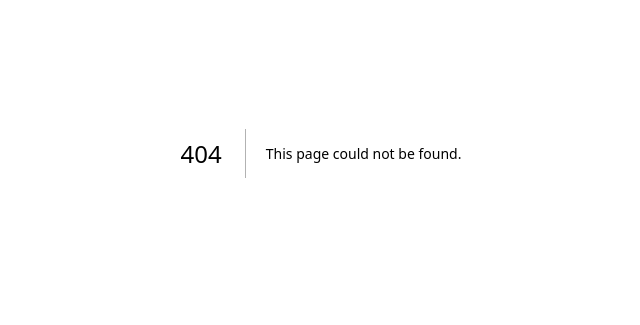
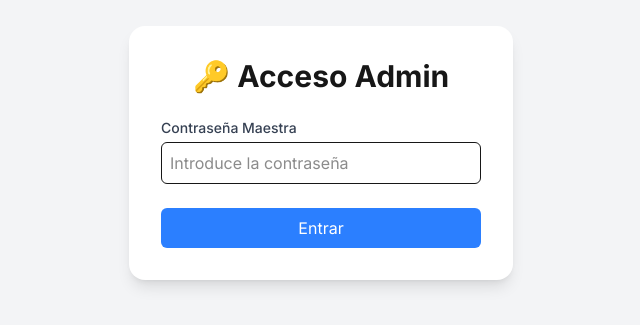
Before and after one commit to xMARKITUSx/projecte-ous, a Next.js app: page /login in a window 1280 px wide. Before the commit this address had no page. Shown: the part 247-572 px from the top of the page, without its empty margins (319-959 px from the left). Built offline with nearby package versions, Linux system fonts and the light colour scheme; no server answers.

Commit message:
Preparando para despliegue en Netlify

```diff
--- a/app/admin/page.tsx
+++ b/app/admin/page.tsx
@@ -3,12 +3,15 @@
 'use client';
 
 import { useState, useEffect, useMemo } from 'react';
-import { db } from '@/firebase';
+import { db, app } from '@/firebase';
+// LÍNEAS CORREGIDAS:
 import { collection, getDocs, query, orderBy, doc, updateDoc, deleteDoc, writeBatch, Timestamp } from 'firebase/firestore';
+import { getAuth, signOut } from "firebase/auth";
 import Link from 'next/link';
 import Modal from '@/components/Modal';
 import { useTranslation } from '@/contexts/LanguageContext';
 import LanguageSwitcher from '@/components/LanguageSwitcher';
+import ProtectedRoute from '@/components/ProtectedRoute';
 
 export type Pedido = {
   id: string;
@@ -24,7 +27,7 @@ export type Pedido = {
   };
 };
 
-export default function AdminPage() {
+function AdminPageContent() {
   const { t } = useTranslation();
   const [pedidos, setPedidos] = useState<Pedido[]>([]);
   const [loading, setLoading] = useState(true);
@@ -50,10 +53,7 @@ export default function AdminPage() {
       setLoading(false);
     }
   };
-
-  useEffect(() => {
-    fetchPedidos();
-  }, []);
+  useEffect(() => { fetchPedidos(); }, []);
 
   const estadisticas = useMemo(() => {
     const pedidosPendientes = pedidos.filter(p => p.estado === 'pendiente');
@@ -100,11 +100,19 @@ export default function AdminPage() {
     setShowDeleteAllModal(false);
   };
 
+  const handleLogout = async () => {
+    const auth = getAuth(app);
+    await signOut(auth);
+  };
+
   return (
     <div className="min-h-screen bg-gray-100">
       <header className="bg-white shadow-md p-4 flex justify-between items-center sticky top-0 z-10">
         <h1 className="text-2xl font-bold text-gray-800">📦 {t('orderManagement')}</h1>
         <div className="flex items-center space-x-4">
+          <button onClick={handleLogout} className="bg-gray-500 text-white font-semibold py-2 px-4 rounded-lg hover:bg-gray-600">
+            Cerrar Sesión
+          </button>
           <LanguageSwitcher />
           <Link href="/monitor" className="bg-purple-500 text-white font-semibold py-2 px-4 rounded-lg hover:bg-purple-600 flex items-center gap-2">
             📊 {t('realtimeMonitor')}
@@ -114,12 +122,11 @@ export default function AdminPage() {
               {t('deleteAll')}
             </button>
           )}
-          <Link href="/" className="bg-gray-200 text-gray-700 font-semibold py-2 px-4 rounded-lg hover:bg-gray-300">
+          <Link href="/" className="bg-gray-200 text-white font-semibold py-2 px-4 rounded-lg hover:bg-gray-300">
             {t('backToForm')}
           </Link>
         </div>
       </header>
-
       <main className="p-4 md:p-8">
         <div className="grid grid-cols-1 md:grid-cols-3 gap-6">
           <div className="bg-gradient-to-br from-blue-400 to-blue-600 text-white p-6 rounded-xl shadow-lg">
@@ -135,7 +142,6 @@ export default function AdminPage() {
             <p className="text-5xl font-extrabold mt-2">{estadisticas.garrafasAceite}</p>
           </div>
         </div>
-
         <div className="mt-8">
           {loading && <p className="text-center text-gray-500">{t('loadingOrders')}</p>}
           {error && <p className="text-center text-red-500 font-semibold">{error}</p>}
@@ -178,7 +184,6 @@ export default function AdminPage() {
           )}
         </div>
       </main>
-
       <Modal isOpen={showDeleteAllModal} onClose={() => setShowDeleteAllModal(false)}>
         <div className="space-y-4">
           <span className="text-5xl">⚠️</span>
@@ -190,12 +195,11 @@ export default function AdminPage() {
           </div>
         </div>
       </Modal>
-
       <Modal isOpen={!!pedidoParaEliminar} onClose={() => setPedidoParaEliminar(null)}>
         <div className="space-y-4">
           <span className="text-5xl">🗑️</span>
           <h2 className="text-2xl font-bold text-gray-900">Confirmar Eliminación</h2>
-          <p className="text-gray-600">¿Seguro que quieres eliminar el pedido de <strong>{pedidoParaEliminar?.cliente}</strong>?<br/>Esta acción no se puede deshacer.</p>
+          <p className="text-gray-600">¿Seguro que quieres eliminar el pedido de <strong>{pedidoParaEliminar?.cliente}</strong>?<br />Esta acción no se puede deshacer.</p>
           <div className="flex justify-center space-x-4 pt-4">
             <button onClick={handleConfirmDelete} className="bg-red-500 text-white font-bold py-2 px-6 rounded-lg hover:bg-red-600">Sí, eliminar</button>
             <button onClick={() => setPedidoParaEliminar(null)} className="bg-gray-300 text-gray-800 font-bold py-2 px-6 rounded-lg hover:bg-gray-400">Cancelar</button>
@@ -205,3 +209,11 @@ export default function AdminPage() {
     </div>
   );
 }
+
+export default function AdminPage() {
+  return (
+    <ProtectedRoute>
+      <AdminPageContent />
+    </ProtectedRoute>
+  );
+}
--- a/app/layout.tsx
+++ b/app/layout.tsx
@@ -1,14 +1,12 @@
 // app/layout.tsx
-'use client'; // ¡Importante! Nuestro Provider usa estado, así que el layout debe ser un Client Component
+'use client';
 
 import { Inter } from "next/font/google";
 import "./globals.css";
-import { LanguageProvider } from "@/contexts/LanguageContext"; // Importamos nuestro Provider
+import { LanguageProvider } from "@/contexts/LanguageContext";
+import { AuthProvider } from "@/contexts/AuthContext"; // Importamos el AuthProvider
 
 const inter = Inter({ subsets: ["latin"] });
-
-// No necesitamos metadata aquí porque es un Client Component
-// export const metadata: Metadata = { ... };
 
 export default function RootLayout({
   children,
@@ -18,10 +16,12 @@ export default function RootLayout({
   return (
     <html lang="es">
       <body className={inter.className}>
-        {/* Envolvemos toda la aplicación con nuestro LanguageProvider */}
-        <LanguageProvider>
-          {children}
-        </LanguageProvider>
+        {/* AuthProvider envuelve a todo, incluido el LanguageProvider */}
+        <AuthProvider>
+          <LanguageProvider>
+            {children}
+          </LanguageProvider>
+        </AuthProvider>
       </body>
     </html>
   );
--- /dev/null
+++ b/app/login/page.tsx
@@ -0,0 +1,77 @@
+// app/login/page.tsx
+'use client';
+
+import { useState, useEffect } from 'react';
+import { getAuth, signInWithEmailAndPassword } from 'firebase/auth';
+import { useRouter } from 'next/navigation';
+import { useAuth } from '@/contexts/AuthContext';
+
+export default function LoginPage() {
+  const [password, setPassword] = useState('');
+  const [error, setError] = useState('');
+  const router = useRouter();
+  const { user, loading } = useAuth();
+
+  // --- ATENCIÓN: CONFIGURACIÓN DE SEGURIDAD ---
+  // Reemplaza estos valores con el email y la contraseña REALES
+  // que creaste en la consola de Firebase.
+const ADMIN_EMAIL = "marcgarrigabrulles2000@gmail.com";
+const ADMIN_PASSWORD = "vitamina";
+  // -------------------------------------------
+
+  useEffect(() => {
+    if (!loading && user) {
+      router.push('/admin');
+    }
+  }, [user, loading, router]);
+
+  const handleLogin = async (e: React.FormEvent) => {
+    e.preventDefault();
+    setError('');
+
+    // Comparamos la contraseña introducida con nuestra contraseña maestra
+    if (password === ADMIN_PASSWORD) {
+      // Si coinciden, usamos las credenciales correctas para iniciar sesión
+      const auth = getAuth();
+      try {
+        await signInWithEmailAndPassword(auth, ADMIN_EMAIL, ADMIN_PASSWORD);
+        router.push('/admin');
+      } catch (err) {
+        // Este error solo debería aparecer si las credenciales de arriba son incorrectas
+        setError('Error de configuración. Contacta al administrador.');
+        console.error("Firebase login failed:", err);
+      }
+    } else {
+      // Si no coinciden, mostramos un error
+      setError('Contraseña incorrecta.');
+    }
+  };
+
+  if (loading || user) {
+    return <p className="text-center mt-20">Cargando...</p>;
+  }
+
+  return (
+    <main className="min-h-screen bg-gray-100 flex items-center justify-center">
+      <div className="w-full max-w-sm bg-white p-8 rounded-2xl shadow-lg">
+        <h1 className="text-3xl font-bold text-center mb-6">🔑 Acceso Admin</h1>
+        <form onSubmit={handleLogin} className="space-y-6">
+          <div>
+            <label htmlFor="password" className="block text-sm font-medium text-gray-700">Contraseña Maestra</label>
+            <input
+              type="password"
+              id="password"
+              value={password}
+              onChange={(e) => setPassword(e.target.value)}
+              required
+              className="w-full mt-1 p-2 border rounded-md focus:ring-blue-500 focus:border-blue-500"
+              placeholder="Introduce la contraseña"
+            />
+          </div>
+          {error && <p className="text-red-500 text-sm text-center">{error}</p>}
+          <button type="submit" className="w-full bg-blue-500 text-white py-2 rounded-md hover:bg-blue-600 active:scale-95 transition-transform">Entrar</button>
+        </form>
+      </div>
+    </main>
+  );
+}
--- /dev/null
+++ b/components/ProtectedRoute.tsx
@@ -0,0 +1,27 @@
+// components/ProtectedRoute.tsx
+'use client';
+
+import { useAuth } from '@/contexts/AuthContext';
+import { useRouter } from 'next/navigation';
+import { useEffect, ReactNode } from 'react';
+
+export default function ProtectedRoute({ children }: { children: ReactNode }) {
+  const { user, loading } = useAuth();
+  const router = useRouter();
+
+  // useEffect se encarga de la redirección
+  useEffect(() => {
+    // Si la carga ha terminado y no hay usuario, redirige a /login
+    if (!loading && !user) {
+      router.push('/login');
+    }
+  }, [user, loading, router]); // Se ejecuta si cambia el usuario, la carga o el router
+
+  // Mientras se carga o si no hay usuario (antes de redirigir), muestra un mensaje
+  if (loading || !user) {
+    return <p className="text-center mt-20">Verificando acceso...</p>;
+  }
+
+  // Si la carga terminó y hay un usuario, muestra el contenido protegido
+  return <>{children}</>;
+}
--- /dev/null
+++ b/contexts/AuthContext.tsx
@@ -0,0 +1,43 @@
+// contexts/AuthContext.tsx
+'use client';
+
+import React, { createContext, useContext, useEffect, useState, ReactNode } from 'react';
+import { getAuth, onAuthStateChanged, User } from 'firebase/auth';
+import { app } from '@/firebase'; // Importa la app que acabamos de exportar
+
+// Define la estructura de los datos que compartirá el contexto
+interface AuthContextType {
+  user: User | null; // El usuario de Firebase, o null si no hay sesión
+  loading: boolean;  // Para saber si todavía está comprobando el estado de la sesión
+}
+
+const AuthContext = createContext<AuthContextType | undefined>(undefined);
+const auth = getAuth(app); // Inicializa el servicio de autenticación
+
+// Componente "Proveedor" que envolverá la aplicación
+export const AuthProvider = ({ children }: { children: ReactNode }) => {
+  const [user, setUser] = useState<User | null>(null);
+  const [loading, setLoading] = useState(true);
+
+  // useEffect se ejecuta una vez para establecer un "espía" que escucha
+  // los cambios de estado de autenticación (login, logout)
+  useEffect(() => {
+    const unsubscribe = onAuthStateChanged(auth, (user) => {
+      setUser(user); // Actualiza el usuario
+      setLoading(false); // Marca la carga como completada
+    });
+    // Limpia el "espía" cuando el componente se desmonta
+    return () => unsubscribe();
+  }, []);
+
+  return <AuthContext.Provider value={{ user, loading }}>{children}</AuthContext.Provider>;
+};
+
+// Hook personalizado para acceder fácilmente al contexto
+export const useAuth = () => {
+  const context = useContext(AuthContext);
+  if (context === undefined) {
+    throw new Error('useAuth must be used within an AuthProvider');
+  }
+  return context;
+};
```
Also changed, not shown: app/monitor/page.tsx (+14 -12 lines), firebase.ts (+2 -11 lines).
